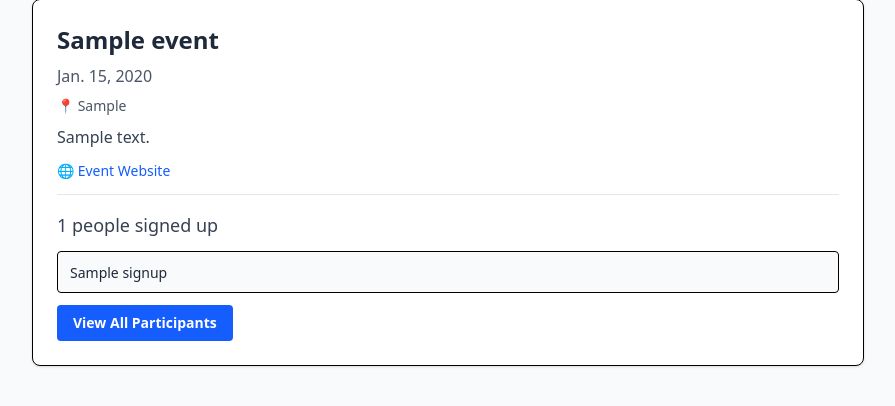
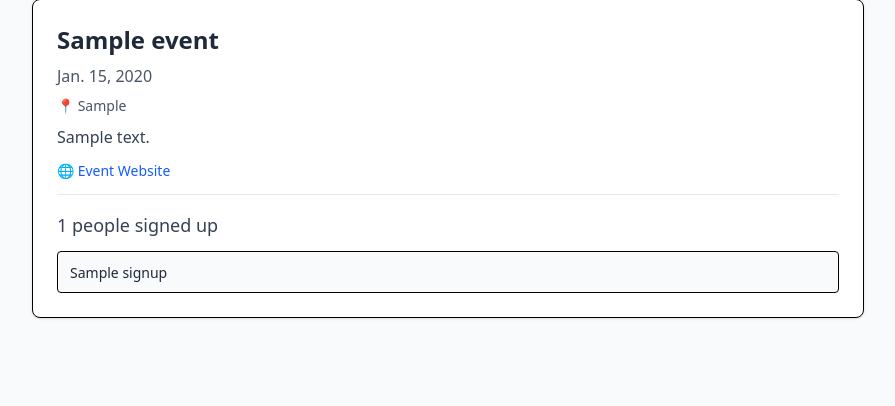
Before and after one commit to stephen-allison/clubevents, a Django app: template templates/signup/event_list_signups.html in a window 1280 px wide. Shown: the part 148-554 px from the top of the page, without its empty margins (192-1087 px from the left). Run offline with Django 5.2, Linux system fonts and the light colour scheme; the template is opened without the code that fills it: values that come from a table or form of the project are taken from there, others are empty; tables that the repository leaves empty hold one stand-in row (values such as "Sample post"); style sheets or scripts are compiled from the project's sources; parts of the project's set-up code (start-up, migrations or seed data) failed here and were passed over; some libraries are stand-ins or nearby versions.

Commit message:
remove 'view all participants' button

```diff
--- a/templates/signup/event_card2.html
+++ b/templates/signup/event_card2.html
@@ -74,11 +74,6 @@
                     </div>
                 {% endfor %}
             </div>
-
-            <a href="{% url 'signup:participants_for_event' event.id %}"
-               class="inline-block bg-blue-600 hover:bg-blue-700 text-white font-semibold py-2 px-4 rounded text-center w-full sm:w-auto text-sm">
-                View All Participants
-            </a>
         {% else %}
             <p class="text-gray-500 italic text-sm">No one has signed up yet.</p>
         {% endif %}
```
